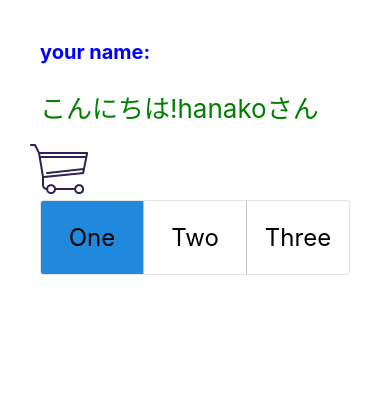
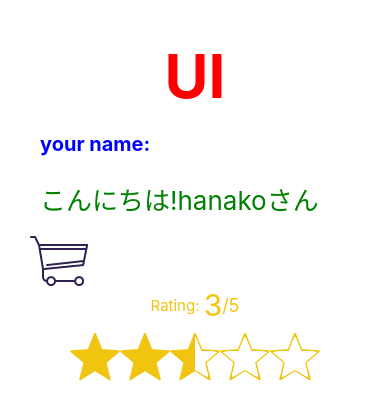
Before and after one commit to ryuzo111/react-native-study, a React Native app: screen / in a window 390 px wide. Shown: the top 420 px of the page. Built offline with nearby package versions, Linux system fonts and the light colour scheme.

Commit message:
ratingを実装

```diff
--- a/App.js
+++ b/App.js
@@ -2,21 +2,14 @@ import React,{Component} from 'react';
 import { SectionList, FlatList, StatusBar, Switch, Image,TextInput, Button, Alert, StyleSheet, Text, View} from 'react-native';
 import { Header } from 'react-native-elements';
 import { CheckBox } from 'react-native-elements/dist/checkbox/CheckBox';
-import { ButtonGroup } from 'react-native-elements';
+import { Rating } from 'react-native-elements';
 
 export default class App extends Component {
-
-  buttons = [
-    {title:'One', element: ()=> <Text style={styles.item}>One</Text>},
-    {title:'Two', element: ()=> <Text style={styles.item}>Two</Text>},
-    {title:'Three', element: ()=> <Text style={styles.item}>Three</Text>},
-  ]
 
   constructor(props) {
     super(props);
     this.state = {
       message :'your name:',
-      selectedIndex:0,
     };
 
   }
@@ -24,24 +17,24 @@ export default class App extends Component {
   render() {
     return (
       <View style={styles.base}>
+        <Text style={styles.title}>UI</Text>
         <Text style={styles.subtitle}>
           {this.state.message}
         </Text>
         <Welcome name="hanako"></Welcome>
         <Image source={require('./image/kart.png')}/>
-        <ButtonGroup onPress={this.doAction} selectedIndex={this.state.selectedIndex}
-        buttons={this.buttons} containerStyle={{height:75}}>
+        <Rating
+        showRating
+        type='star' ratingCount={5} imageSize={50} onFinishRating={this.doAction}>
 
-        </ButtonGroup>
-
+        </Rating>
       </View>
     );
   }
 
-  doAction = (selectedIndex) => {
+  doAction = (rating) => {
     this.setState({
-        message: 'Selected: [' + selectedIndex + ']' + this.buttons[selectedIndex].title,
-        selectedIndex: selectedIndex,
+        message: 'rate: [' + rating + ']'
       });
   }
 }
```
